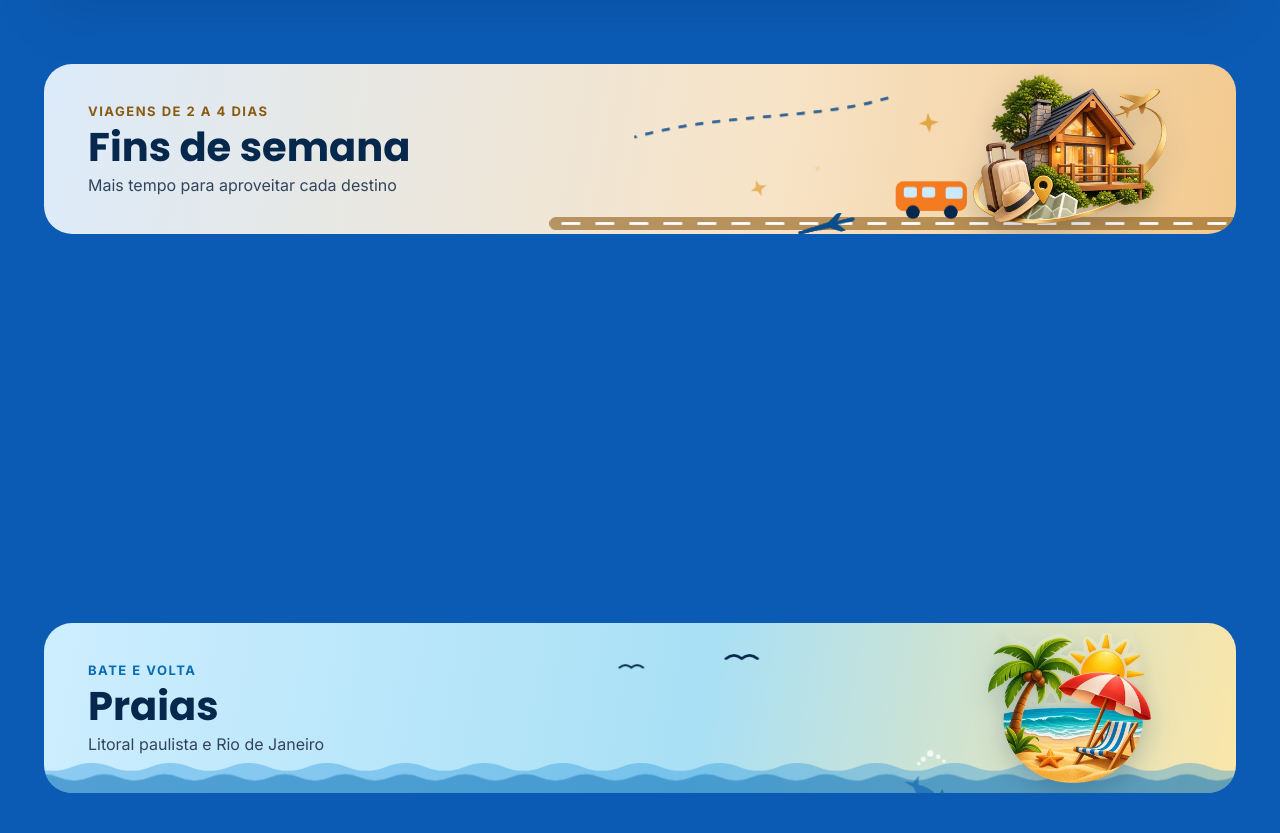
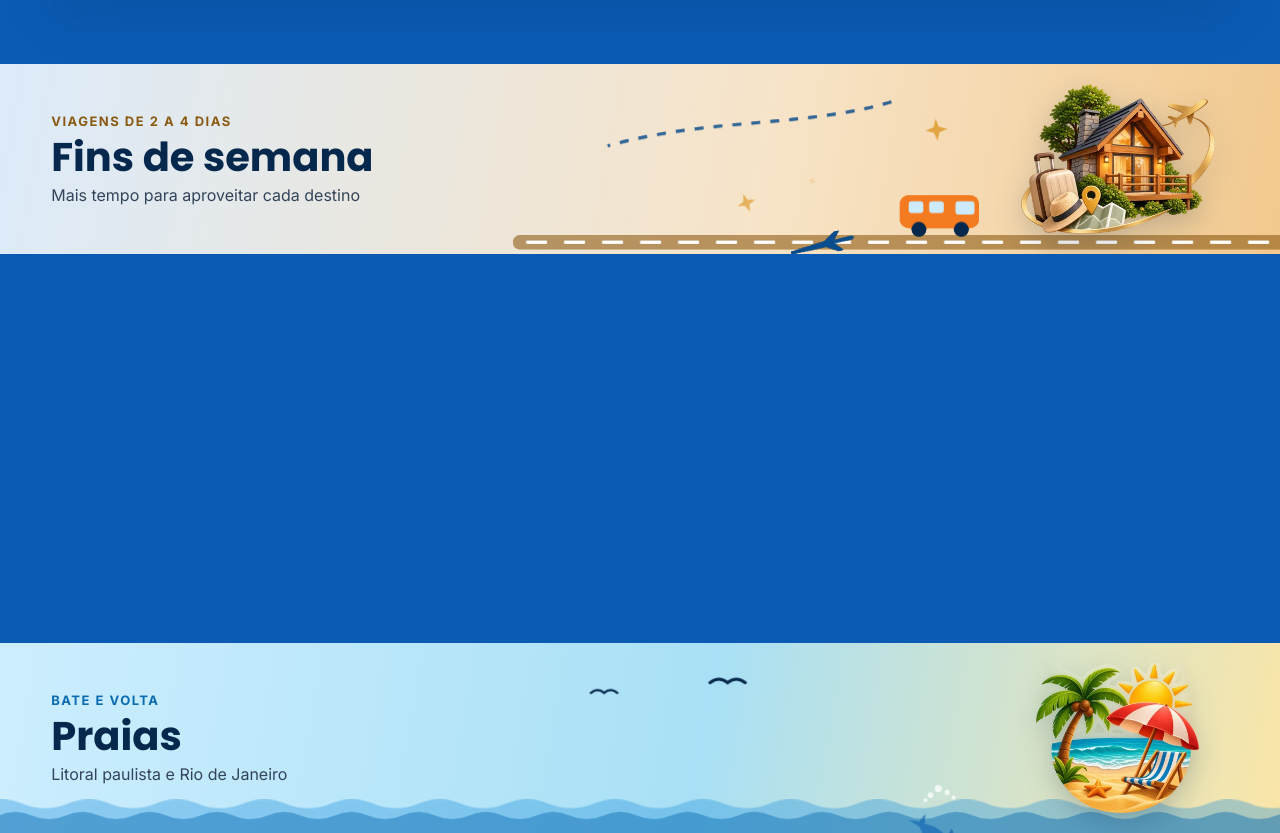
Before and after one commit to zenvoejv-digital/Bora-Ali-Excurs-es, a plain HTML site: page index.html in a window 1280 px wide. Shown: the part 934-1767 px from the top of the page. Drawn offline with Linux system fonts and the light colour scheme.

Commit message:
Faixas das seções na largura total, alinhadas ao banner
Co-Authored-By: Claude Opus 5.5 <noreply@anthropic.com>
Claude-Session: https://claude.ai/code/session_01VxbCuAcMjbC7vSoTWUXBn5

```diff
--- a/assets/css/style.css
+++ b/assets/css/style.css
@@ -276,3 +276,5 @@ html,body{overflow-x:clip}
 .footer-bg{position:relative;isolation:isolate}
 .footer-bg::before{content:"";position:absolute;left:0;right:0;top:0;height:200px;z-index:0;pointer-events:none;background:linear-gradient(180deg,#0B5BB5 0%,rgba(11,91,181,.55) 55%,rgba(11,91,181,0) 100%)}
 .footer-bg > *{position:relative;z-index:1}
+/* faixas das seções na largura total, iguais ao banner */
+.band-box{margin-left:calc(50% - 50vw) !important;margin-right:calc(50% - 50vw) !important;border-radius:0 !important;padding-left:clamp(24px,4vw,64px) !important;padding-right:clamp(16px,2.5vw,48px) !important;min-height:190px !important}
```
